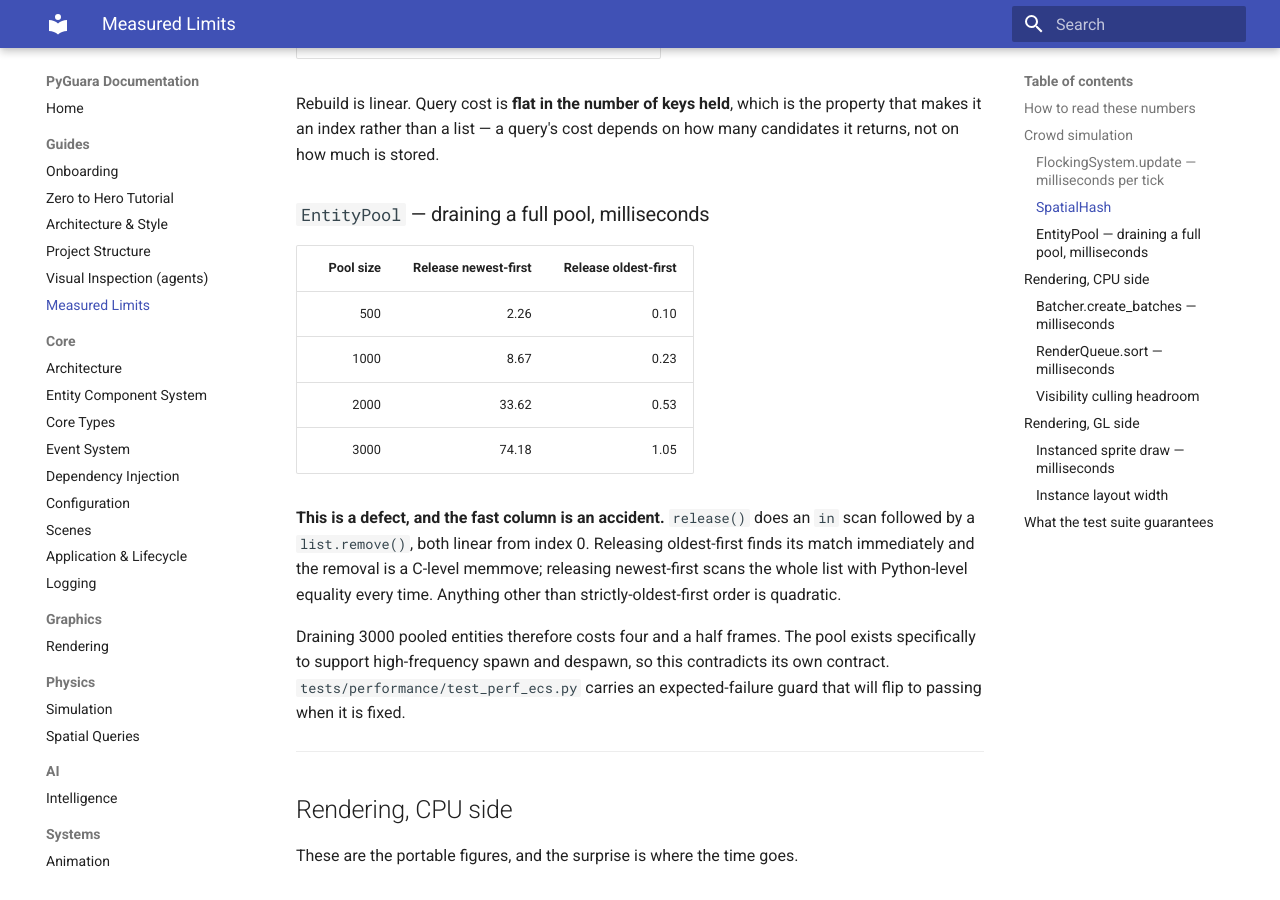
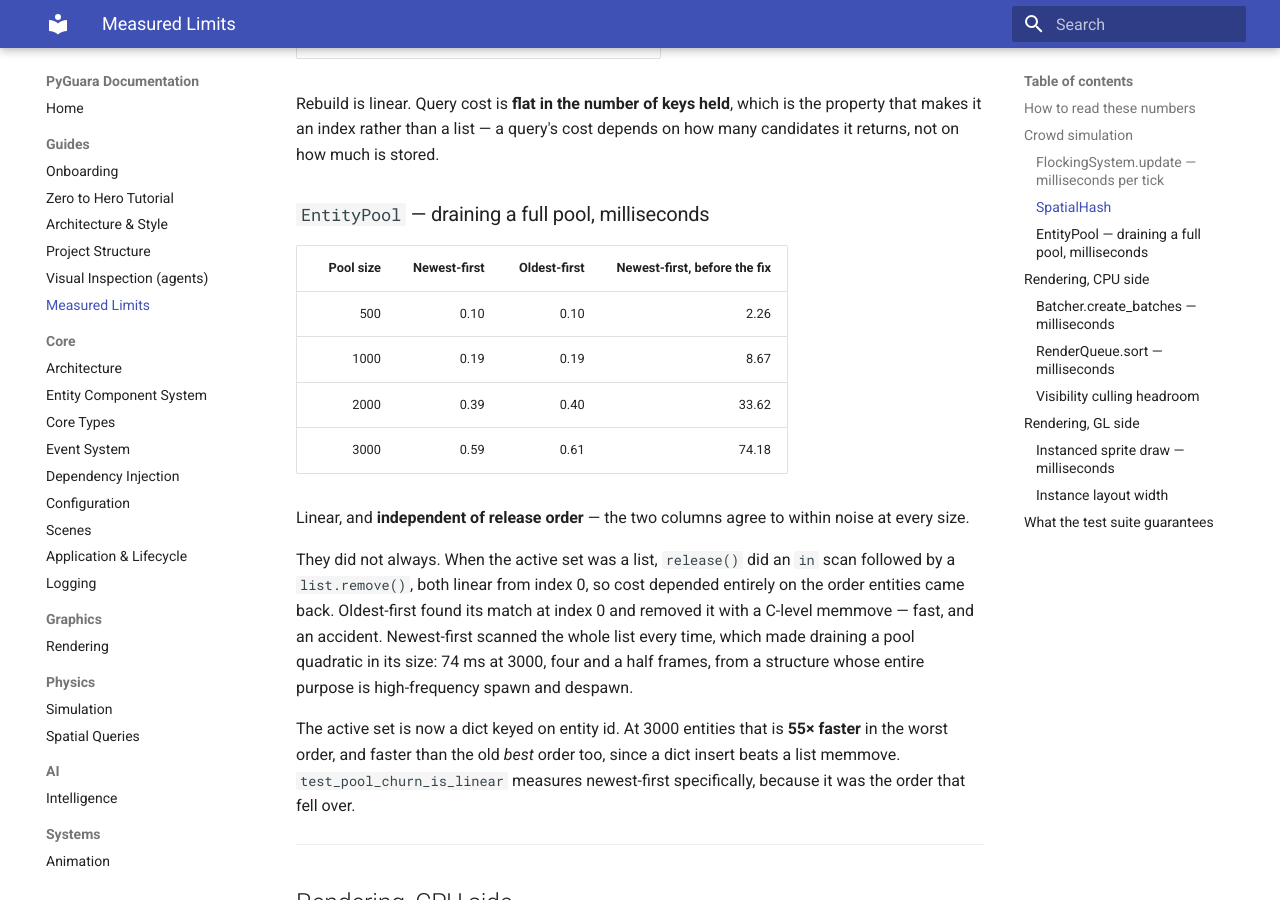
Before and after one commit to Wedeueis/pyguara, an MkDocs documentation site: the page built from docs/guides/performance.md, in a window 1280 px wide and 900 px high, scrolled down 1787 px. Built offline with MkDocs 1.6.1 and Material for MkDocs 9.7.7, drawn with Linux system fonts in a browser that asks for light colours.

Commit message:
docs: re-measure EntityPool after the release fix
The published table said draining 3000 pooled entities cost 74 ms and
that the cheap column was an accident of release order. Both were true
when measured and neither is now.

Replaced with the post-fix numbers alongside the old ones, because the
before/after is the informative part: 0.59 ms at 3000 against 74.18, and
-- more to the point -- the two release orders now agree to within noise
where they used to differ by 70x.

Co-Authored-By: Claude Opus 5 <noreply@anthropic.com>

```diff
--- a/docs/guides/performance.md
+++ b/docs/guides/performance.md
@@ -74,23 +74,28 @@ on how many candidates it returns, not on how much is stored.
 
 ### `EntityPool` — draining a full pool, milliseconds
 
-| Pool size | Release newest-first | Release oldest-first |
-| ---: | ---: | ---: |
-| 500 | 2.26 | 0.10 |
-| 1000 | 8.67 | 0.23 |
-| 2000 | 33.62 | 0.53 |
-| 3000 | 74.18 | 1.05 |
+| Pool size | Newest-first | Oldest-first | Newest-first, before the fix |
+| ---: | ---: | ---: | ---: |
+| 500 | 0.10 | 0.10 | 2.26 |
+| 1000 | 0.19 | 0.19 | 8.67 |
+| 2000 | 0.39 | 0.40 | 33.62 |
+| 3000 | 0.59 | 0.61 | 74.18 |
 
-**This is a defect, and the fast column is an accident.** `release()` does an
-`in` scan followed by a `list.remove()`, both linear from index 0. Releasing
-oldest-first finds its match immediately and the removal is a C-level memmove;
-releasing newest-first scans the whole list with Python-level equality every
-time. Anything other than strictly-oldest-first order is quadratic.
+Linear, and **independent of release order** — the two columns agree to within
+noise at every size.
 
-Draining 3000 pooled entities therefore costs four and a half frames. The pool
-exists specifically to support high-frequency spawn and despawn, so this
-contradicts its own contract. `tests/performance/test_perf_ecs.py` carries an
-expected-failure guard that will flip to passing when it is fixed.
+They did not always. When the active set was a list, `release()` did an `in`
+scan followed by a `list.remove()`, both linear from index 0, so cost depended
+entirely on the order entities came back. Oldest-first found its match at index
+0 and removed it with a C-level memmove — fast, and an accident. Newest-first
+scanned the whole list every time, which made draining a pool quadratic in its
+size: 74 ms at 3000, four and a half frames, from a structure whose entire
+purpose is high-frequency spawn and despawn.
+
+The active set is now a dict keyed on entity id. At 3000 entities that is **55×
+faster** in the worst order, and faster than the old *best* order too, since a
+dict insert beats a list memmove. `test_pool_churn_is_linear` measures
+newest-first specifically, because it was the order that fell over.
 
 ---
 
```
Also changed, not shown: CHANGELOG.md (+1 -0 lines).
